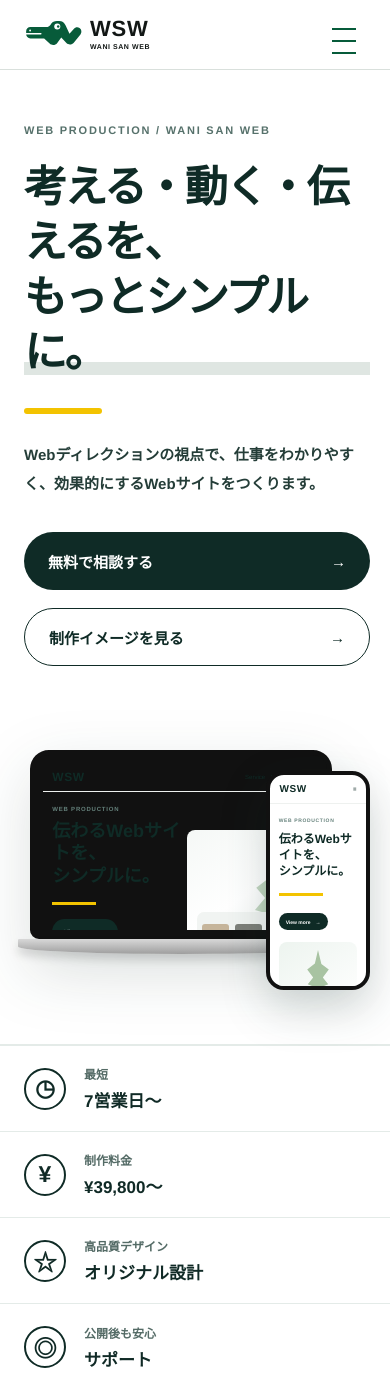
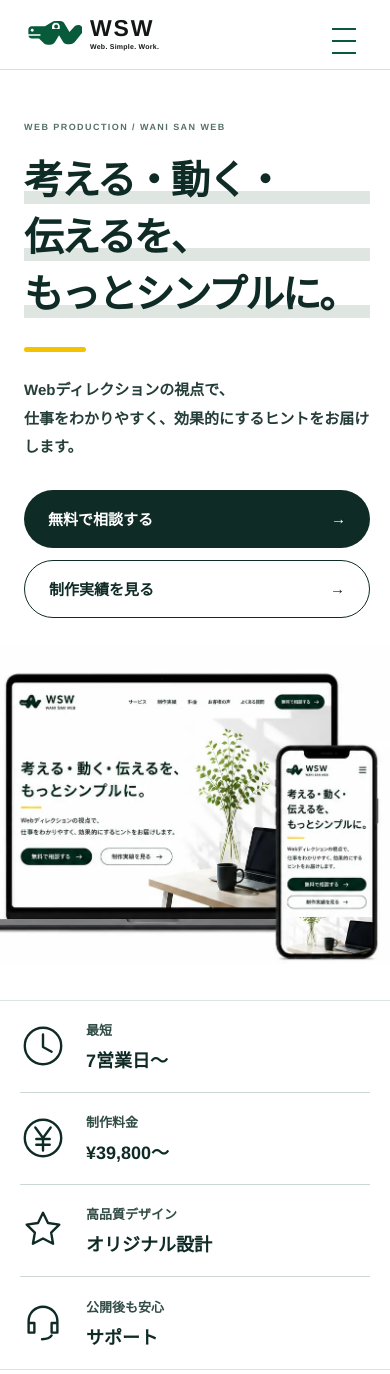
Before and after one commit to oka-wani/web-direction-lab, an Astro site: page / in a window 390 px wide. Shown: the top 1374 px of the page. Built offline with nearby package versions, Linux system fonts and the light colour scheme; Astro itself is replaced by a stand-in of ours.

Commit message:
fix: align top MV with approved design

```diff
--- a/app/components/BrandLogo.tsx
+++ b/app/components/BrandLogo.tsx
@@ -4,18 +4,18 @@
 };
 
 export function WaniMark({ className = "" }: { className?: string }) {
-  return <svg className={className} viewBox="0 0 190 88" role="img" aria-label="横向きのワニとWを組み合わせたWANI SAN WEBのシンボル">
-    <path d="M7 34c0-8 6-14 14-14h51c8 0 13-4 17-11C93 3 99 0 108 0h7c10 0 17 5 21 14l13 28 14-16c5-6 13-7 19-3 7 5 8 14 3 21l-22 27c-6 7-17 8-24 1l-17-18-13 18c-6 8-18 9-25 2L66 57H21C13 57 7 51 7 43v-9Z" fill="currentColor" />
-    <circle cx="109" cy="18" r="10" fill="#fff" />
-    <circle cx="112" cy="18" r="4" fill="currentColor" />
-    <path d="M7 42h48" stroke="#fff" strokeWidth="5" strokeLinecap="round" />
-    <circle cx="20" cy="31" r="3" fill="#fff" />
+  return <svg className={className} viewBox="0 0 240 112" role="img" aria-label="横向きのワニとWを組み合わせたWSWのシンボル">
+    <path d="M18 36c0-8 6-14 14-14h55L116 4c5-3 10-4 16-4h18c8 0 14 4 18 11l20 35 18-20c5-6 11-9 18-9 9 0 16 5 19 13 3 7 1 15-4 21l-28 35c-5 7-12 10-21 10h-10c-9 0-16-4-20-12l-15-25-16 27c-5 8-12 12-21 12h-9c-8 0-15-3-20-9L62 72H32c-8 0-14-6-14-14V36Z" fill="currentColor" />
+    <circle cx="34" cy="38" r="6" fill="var(--brand-logo-cutout, #fff)" />
+    <path d="M18 58h48" stroke="var(--brand-logo-cutout, #fff)" strokeWidth="6" strokeLinecap="round" />
+    <path d="M116 33V23c0-9 7-16 16-16s16 7 16 16v10h-32Z" fill="var(--brand-logo-cutout, #fff)" />
+    <circle cx="133" cy="23" r="8" fill="currentColor" />
   </svg>;
 }
 
 export function BrandLogo({ compact = false, className = "" }: BrandLogoProps) {
   return <span className={`brand-logo ${compact ? "brand-logo--compact" : ""} ${className}`.trim()}>
     <WaniMark className="brand-logo-mark" />
-    {!compact && <span className="brand-logo-lockup"><strong>WSW</strong><small>WANI SAN WEB</small></span>}
+    {!compact && <span className="brand-logo-lockup"><strong>WSW</strong><small>Web. Simple. Work.</small></span>}
   </span>;
 }
--- a/app/components/HomeHero.tsx
+++ b/app/components/HomeHero.tsx
@@ -1,44 +1,41 @@
+function FeatureIcon({ type }: { type: "clock" | "yen" | "star" | "support" }) {
+  if (type === "clock") return <svg viewBox="0 0 48 48" aria-hidden="true"><circle cx="24" cy="24" r="19" /><path d="M24 12v13l9 5" /></svg>;
+  if (type === "yen") return <svg viewBox="0 0 48 48" aria-hidden="true"><circle cx="24" cy="24" r="19" /><path d="m16 13 8 11 8-11M17 25h14M17 31h14M24 24v13" /></svg>;
+  if (type === "star") return <svg viewBox="0 0 48 48" aria-hidden="true"><path d="m24 6 5.2 10.7 11.8 1.7-8.5 8.3 2 11.7L24 32.9l-10.5 5.5 2-11.7L7 18.4l11.8-1.7L24 6Z" /></svg>;
+  return <svg viewBox="0 0 48 48" aria-hidden="true"><path d="M9 27v-5a15 15 0 0 1 30 0v5M9 27v7h6V24H9M39 27v7h-6V24h6M33 37c-2 3-5 4-10 4" /></svg>;
+}
+
 export function HomeHero() {
   return <>
     <section className="wsw-mv">
       <div className="wsw-mv__inner">
         <div className="wsw-mv__copy">
           <p className="wsw-mv__eyebrow">WEB PRODUCTION / WANI SAN WEB</p>
-          <h1>考える・動く・伝えるを、<br /><span>もっとシンプルに。</span></h1>
+          <h1>
+            <span className="wsw-mv__headline-line"><span>考える・動く・</span><span>伝えるを、</span></span>
+            <span className="wsw-mv__headline-line">もっとシンプルに。</span>
+          </h1>
           <i className="wsw-mv__accent" aria-hidden="true" />
-          <p className="wsw-mv__lead">Webディレクションの視点で、<br className="wsw-mv__pc" />仕事をわかりやすく、効果的にするWebサイトをつくります。</p>
+          <p className="wsw-mv__lead"><span>Webディレクションの視点で、</span><span>仕事をわかりやすく、効果的にするヒントをお届けします。</span></p>
           <div className="wsw-mv__actions">
             <a className="wsw-mv__primary" href="/contact">無料で相談する <b>→</b></a>
-            <a className="wsw-mv__secondary" href="/examples">制作イメージを見る <b>→</b></a>
+            <a className="wsw-mv__secondary" href="/examples">制作実績を見る <b>→</b></a>
           </div>
         </div>
 
-        <div className="wsw-mv__devices" aria-label="PCとスマートフォンでのWebサイト表示イメージ">
-          <div className="wsw-device wsw-device--desktop">
-            <div className="wsw-device__screen">
-              <div className="wsw-screen__header"><b>WSW</b><span>Service　Works　About</span></div>
-              <div className="wsw-screen__body">
-                <div><small>WEB PRODUCTION</small><strong>伝わるWebサイトを、<br />シンプルに。</strong><i /><em>View more　→</em></div>
-                <div className="wsw-screen__visual"><span /><span /><span /></div>
-              </div>
-            </div>
-            <div className="wsw-device__base" />
-          </div>
-          <div className="wsw-device wsw-device--mobile">
-            <div className="wsw-device__screen">
-              <div className="wsw-screen__header"><b>WSW</b><span>≡</span></div>
-              <div className="wsw-screen__mobile-body"><small>WEB PRODUCTION</small><strong>伝わるWebサイトを、<br />シンプルに。</strong><i /><em>View more　→</em><div /></div>
-            </div>
-          </div>
+        <div className="wsw-mv__devices">
+          <img src="/images/home/wsw-mv-devices.webp" alt="PCとスマートフォンでのWani san Web表示イメージ" />
         </div>
       </div>
     </section>
 
     <div className="wsw-mv__proof" aria-label="WANI SAN WEBの特徴">
-      <div><span className="wsw-proof-icon">◷</span><p><small>最短</small><b>7営業日〜</b></p></div>
-      <div><span className="wsw-proof-icon">¥</span><p><small>制作料金</small><b>¥39,800〜</b></p></div>
-      <div><span className="wsw-proof-icon">☆</span><p><small>高品質デザイン</small><b>オリジナル設計</b></p></div>
-      <div><span className="wsw-proof-icon">◎</span><p><small>公開後も安心</small><b>サポート</b></p></div>
+      <div className="wsw-mv__proof-inner">
+        <div><span className="wsw-proof-icon"><FeatureIcon type="clock" /></span><p><small>最短</small><b>7営業日〜</b></p></div>
+        <div><span className="wsw-proof-icon"><FeatureIcon type="yen" /></span><p><small>制作料金</small><b>¥39,800〜</b></p></div>
+        <div><span className="wsw-proof-icon"><FeatureIcon type="star" /></span><p><small>高品質デザイン</small><b>オリジナル設計</b></p></div>
+        <div><span className="wsw-proof-icon"><FeatureIcon type="support" /></span><p><small>公開後も安心</small><b>サポート</b></p></div>
+      </div>
     </div>
   </>;
 }
--- a/app/mv-refresh.css
+++ b/app/mv-refresh.css
@@ -4,87 +4,75 @@
   --wsw-yellow:#f3c300;
 }
 
-/* Brand regulation lockup */
-.brand-logo{display:inline-flex;align-items:center;gap:12px;color:var(--wsw-brand);line-height:1}
-.brand-logo-mark{display:block;width:62px;height:auto;flex:0 0 auto}
-.brand-logo-lockup{display:flex;flex-direction:column;align-items:flex-start;gap:4px}
-.brand-logo-lockup strong{font-size:28px;line-height:.9;font-weight:900;letter-spacing:.035em}
-.brand-logo-lockup small{font-size:9px;line-height:1;font-weight:800;letter-spacing:.08em}
+/* Official brand lockup */
+.brand-logo{--brand-logo-cutout:#fff;display:inline-flex;align-items:center;gap:11px;color:var(--wsw-brand);line-height:1}
+.brand-logo-mark{display:block;width:66px;height:auto;flex:0 0 auto}
+.brand-logo-lockup{display:flex;flex-direction:column;align-items:flex-start;gap:5px}
+.brand-logo-lockup strong{font-size:31px;line-height:.82;font-weight:900;letter-spacing:.08em}
+.brand-logo-lockup small{font-size:9px;line-height:1;font-weight:800;letter-spacing:.035em}
 .brand-logo--compact .brand-logo-mark{width:50px}
 .site-header .logo span:after{display:none!important}
 .site-header .logo{font-size:inherit;letter-spacing:normal}
+.site-footer .brand-logo{--brand-logo-cutout:var(--charcoal);color:#fff}
 
-/* Approved top MV direction */
-.wsw-mv{background:#fff;border-bottom:1px solid #e4ebe8}
-.wsw-mv__inner{width:min(1420px,calc(100% - 64px));min-height:650px;margin:0 auto;display:grid;grid-template-columns:minmax(0,.93fr) minmax(520px,1.07fr);gap:42px;align-items:center;padding:72px 0 58px}
-.wsw-mv__copy{padding-left:4px}
-.wsw-mv__eyebrow{margin:0 0 24px;color:#56716b;font-size:11px;font-weight:850;letter-spacing:.16em}
-.wsw-mv h1{margin:0;color:var(--wsw-brand);font-size:clamp(48px,5.15vw,78px);line-height:1.22;letter-spacing:-.055em;font-weight:900}
-.wsw-mv h1 span{display:inline-block}
-.wsw-mv__accent{display:block;width:78px;height:6px;margin:28px 0 26px;background:var(--wsw-yellow);border-radius:999px}
-.wsw-mv__lead{margin:0;color:#243d38;font-size:clamp(16px,1.35vw,20px);font-weight:650;line-height:1.95}
+/* Approved white MV */
+.wsw-mv{overflow:hidden;background:#fff}
+.wsw-mv__inner{width:min(1536px,calc(100% - 80px));min-height:650px;margin:0 auto;display:grid;grid-template-columns:minmax(0,46fr) minmax(0,54fr);gap:18px;align-items:center;padding:54px 0 46px}
+.wsw-mv__copy{position:relative;z-index:2;padding-left:4px}
+.wsw-mv__eyebrow{margin:0 0 26px;color:#56716b;font-size:11px;font-weight:850;letter-spacing:.16em}
+.wsw-mv h1{margin:0;color:var(--wsw-brand);font-size:clamp(46px,3.7vw,60px);line-height:1.62;letter-spacing:-.055em;font-weight:900;word-break:keep-all}
+.wsw-mv__headline-line{display:block;white-space:nowrap}
+.wsw-mv__headline-line>span{display:inline}
+.wsw-mv__accent{display:block;width:84px;height:6px;margin:24px 0 29px;background:var(--wsw-yellow);border-radius:999px}
+.wsw-mv__lead{margin:0;color:#243d38;font-size:clamp(16px,1.15vw,19px);font-weight:650;line-height:2}
+.wsw-mv__lead span{display:block;white-space:nowrap}
 .wsw-mv__actions{display:flex;flex-wrap:wrap;gap:18px;margin-top:34px}
 .wsw-mv__primary,.wsw-mv__secondary{min-width:224px;min-height:58px;padding:0 24px;display:inline-flex;align-items:center;justify-content:space-between;gap:18px;border-radius:999px;font-size:15px;font-weight:850;transition:transform .2s ease,background .2s ease}
 .wsw-mv__primary{background:var(--wsw-brand);color:#fff}
 .wsw-mv__secondary{border:1.5px solid var(--wsw-brand);background:#fff;color:var(--wsw-brand)}
 .wsw-mv__primary:hover,.wsw-mv__secondary:hover{transform:translateY(-2px)}
 
-.wsw-mv__devices{position:relative;min-height:470px;display:flex;align-items:center;justify-content:flex-end;padding:28px 30px 10px 0}
-.wsw-device{position:relative;color:var(--wsw-brand)}
-.wsw-device--desktop{width:min(650px,90%);filter:drop-shadow(0 20px 30px rgba(15,43,38,.14))}
-.wsw-device--desktop .wsw-device__screen{aspect-ratio:16/10;padding:14px;border:8px solid #111;border-bottom-width:14px;border-radius:19px 19px 9px 9px;background:#111;overflow:hidden}
-.wsw-device__screen{background:#fff}
-.wsw-device__base{width:108%;height:15px;margin-left:-4%;background:linear-gradient(#d8d8d8,#9e9e9e);border-radius:1px 1px 50% 50%;box-shadow:0 6px 10px rgba(0,0,0,.15)}
-.wsw-screen__header{height:18%;padding:0 3.5%;display:flex;align-items:center;justify-content:space-between;border-bottom:1px solid #eef1ef;font-size:9px}
-.wsw-screen__header b{font-size:19px;letter-spacing:.05em}
-.wsw-screen__body{height:82%;display:grid;grid-template-columns:1.05fr .95fr;align-items:center;padding:5% 3.5% 3.5%}
-.wsw-screen__body small,.wsw-screen__mobile-body small{display:block;margin-bottom:8px;color:#65817b;font-size:8px;font-weight:850;letter-spacing:.13em}
-.wsw-screen__body strong{display:block;font-size:29px;line-height:1.26}
-.wsw-screen__body i,.wsw-screen__mobile-body i{display:block;width:44px;height:3px;margin:14px 0;background:var(--wsw-yellow)}
-.wsw-screen__body em,.wsw-screen__mobile-body em{display:inline-flex;padding:8px 12px;background:var(--wsw-brand);color:#fff;border-radius:999px;font-size:8px;font-style:normal;font-weight:800}
-.wsw-screen__visual{height:82%;align-self:end;position:relative;overflow:hidden;border-radius:8px 8px 0 0;background:linear-gradient(145deg,#f5f8f6 0%,#fff 53%,#edf3ef 100%)}
-.wsw-screen__visual::before{content:"";position:absolute;width:36%;height:76%;right:12%;bottom:0;background:linear-gradient(90deg,#cbdcc9,#9fbd9c);border-radius:48% 48% 12px 12px;clip-path:polygon(48% 0,60% 25%,88% 35%,68% 48%,91% 61%,64% 66%,75% 100%,25% 100%,36% 65%,9% 61%,32% 47%,12% 35%,40% 24%)}
-.wsw-screen__visual::after{content:"";position:absolute;left:8%;right:8%;bottom:0;height:28%;background:#f1f4f2;border-radius:7px 7px 0 0}
-.wsw-screen__visual span{position:absolute;z-index:2;bottom:8%;width:22%;height:9%;background:#c6b59b;border-radius:3px}
-.wsw-screen__visual span:nth-child(1){left:12%}.wsw-screen__visual span:nth-child(2){left:39%;background:#7d7f79}.wsw-screen__visual span:nth-child(3){right:10%;background:#b9aa96}
+.wsw-mv__devices{position:relative;z-index:1;display:flex;align-items:center;justify-content:flex-end;min-width:0}
+.wsw-mv__devices img{display:block;width:100%;height:auto;object-fit:contain}
 
-.wsw-device--mobile{position:absolute;right:0;bottom:22px;width:165px;filter:drop-shadow(0 18px 22px rgba(15,43,38,.2))}
-.wsw-device--mobile .wsw-device__screen{aspect-ratio:9/19;border:7px solid #111;border-radius:28px;overflow:hidden}
-.wsw-device--mobile .wsw-screen__header{height:14%;padding:0 10%;font-size:13px}
-.wsw-device--mobile .wsw-screen__header b{font-size:15px}
-.wsw-screen__mobile-body{padding:15% 10%}
-.wsw-screen__mobile-body strong{display:block;font-size:20px;line-height:1.35}
-.wsw-screen__mobile-body>div{height:105px;margin-top:24px;border-radius:8px;background:linear-gradient(145deg,#edf4ef,#fff);position:relative;overflow:hidden}
-.wsw-screen__mobile-body>div::after{content:"";position:absolute;left:32%;right:32%;bottom:0;height:88%;background:#a8c3a2;clip-path:polygon(50% 0,62% 25%,88% 35%,67% 49%,86% 61%,62% 66%,73% 100%,27% 100%,38% 66%,14% 61%,33% 49%,12% 35%,39% 24%)}
-
-.wsw-mv__proof{width:100%;display:grid;grid-template-columns:repeat(4,1fr);border-top:1px solid #e4ebe8;border-bottom:1px solid #e4ebe8;background:#fff}
-.wsw-mv__proof>div{min-height:112px;padding:24px clamp(20px,3vw,48px);display:flex;align-items:center;gap:18px;border-right:1px solid #e4ebe8}
-.wsw-mv__proof>div:last-child{border-right:0}
-.wsw-proof-icon{width:48px;height:48px;display:grid;place-items:center;flex:0 0 auto;border:2px solid var(--wsw-brand);border-radius:50%;font-size:23px;font-weight:700}
+.wsw-mv__proof{border-top:1px solid #dce5e0;border-bottom:1px solid #dce5e0;background:#fff}
+.wsw-mv__proof-inner{width:min(1400px,calc(100% - 64px));margin:0 auto;display:grid;grid-template-columns:repeat(4,minmax(0,1fr))}
+.wsw-mv__proof-inner>div{min-height:132px;padding:25px clamp(20px,2.8vw,42px);display:flex;align-items:center;gap:20px;border-right:1px solid #ccd8d3}
+.wsw-mv__proof-inner>div:last-child{border-right:0}
+.wsw-proof-icon{width:58px;height:58px;display:grid;place-items:center;flex:0 0 auto;color:var(--wsw-brand)}
+.wsw-proof-icon svg{display:block;width:100%;height:100%;fill:none;stroke:currentColor;stroke-width:2.5;stroke-linecap:round;stroke-linejoin:round}
 .wsw-mv__proof p{margin:0}
 .wsw-mv__proof small,.wsw-mv__proof b{display:block}
-.wsw-mv__proof small{margin-bottom:5px;color:#546b66;font-size:12px;font-weight:700}
-.wsw-mv__proof b{font-size:17px}
+.wsw-mv__proof small{margin-bottom:7px;color:#314b45;font-size:13px;font-weight:700}
+.wsw-mv__proof b{color:var(--wsw-brand);font-size:20px;white-space:nowrap}
 
-@media(max-width:1100px){
-  .wsw-mv__inner{grid-template-columns:1fr;gap:26px;padding-top:70px}
+@media(max-width:1180px){
+  .wsw-mv__inner{grid-template-columns:1fr;gap:28px;padding:72px 0 48px}
   .wsw-mv__copy{max-width:820px}
-  .wsw-mv__devices{min-height:420px;justify-content:center;padding-right:70px}
-  .wsw-device--mobile{right:7%}
-  .wsw-mv__proof{grid-template-columns:repeat(2,1fr)}
-  .wsw-mv__proof>div:nth-child(2){border-right:0}
-  .wsw-mv__proof>div:nth-child(-n+2){border-bottom:1px solid #e4ebe8}
+  .wsw-mv h1{font-size:clamp(48px,6.2vw,64px)}
+  .wsw-mv__devices{width:min(900px,100%);margin:0 auto}
+  .wsw-mv__proof-inner{grid-template-columns:repeat(2,1fr)}
+  .wsw-mv__proof-inner>div:nth-child(2){border-right:0}
+  .wsw-mv__proof-inner>div:nth-child(-n+2){border-bottom:1px solid #ccd8d3}
 }
 
 @media(max-width:720px){
-  .brand-logo{gap:8px}.brand-logo-mark{width:48px}.brand-logo-lockup strong{font-size:22px}.brand-logo-lockup small{font-size:7px}
-  .wsw-mv__inner{width:calc(100% - 40px);padding:54px 0 42px}
-  .wsw-mv h1{font-size:clamp(38px,11vw,54px);line-height:1.28}
-  .wsw-mv__lead{font-size:15px}.wsw-mv__pc{display:none}
-  .wsw-mv__actions{display:grid}.wsw-mv__primary,.wsw-mv__secondary{width:100%;min-width:0}
-  .wsw-mv__devices{min-height:310px;padding:10px 28px 0 0}
-  .wsw-device--desktop{width:94%}.wsw-device--desktop .wsw-device__screen{border-width:5px;border-bottom-width:9px;padding:8px}
-  .wsw-screen__header b{font-size:12px}.wsw-screen__header span{font-size:6px}.wsw-screen__body strong{font-size:18px}.wsw-screen__body small,.wsw-screen__body em{font-size:6px}
-  .wsw-device--mobile{width:104px;right:0;bottom:12px}.wsw-device--mobile .wsw-device__screen{border-width:4px;border-radius:18px}.wsw-device--mobile .wsw-screen__header b{font-size:10px}.wsw-screen__mobile-body{padding:13% 9%}.wsw-screen__mobile-body small{font-size:5px}.wsw-screen__mobile-body strong{font-size:12px}.wsw-screen__mobile-body em{font-size:5px;padding:5px 7px}.wsw-screen__mobile-body>div{height:64px;margin-top:12px}
-  .wsw-mv__proof{grid-template-columns:1fr}.wsw-mv__proof>div{min-height:86px;border-right:0;border-bottom:1px solid #e4ebe8;padding:18px 24px}.wsw-mv__proof>div:last-child{border-bottom:0}.wsw-proof-icon{width:42px;height:42px}
+  .brand-logo{gap:8px}.brand-logo-mark{width:50px}.brand-logo-lockup strong{font-size:23px}.brand-logo-lockup small{font-size:7px}
+  .wsw-mv__inner{width:calc(100% - 40px);min-height:0;padding:52px 0 36px}
+  .wsw-mv__eyebrow{margin-bottom:20px;font-size:9px}
+  .wsw-mv h1{font-size:clamp(34px,10.1vw,43px);line-height:1.45;letter-spacing:-.06em}
+  .wsw-mv__headline-line:first-child{white-space:normal}
+  .wsw-mv__headline-line:first-child>span{display:block;white-space:nowrap}
+  .wsw-mv__headline-line:last-child{white-space:nowrap}
+  .wsw-mv__accent{width:62px;height:5px;margin:24px 0}
+  .wsw-mv__lead{font-size:15px;line-height:1.9}
+  .wsw-mv__lead span{white-space:normal}
+  .wsw-mv__actions{display:grid;gap:12px;margin-top:28px}.wsw-mv__primary,.wsw-mv__secondary{width:100%;min-width:0}
+  .wsw-mv__devices{width:112%;margin-left:-6%}
+  .wsw-mv__proof-inner{width:calc(100% - 40px);grid-template-columns:1fr}
+  .wsw-mv__proof-inner>div{min-height:92px;padding:18px 0;border-right:0;border-bottom:1px solid #ccd8d3}
+  .wsw-mv__proof-inner>div:nth-child(2){border-bottom:1px solid #ccd8d3}
+  .wsw-mv__proof-inner>div:last-child{border-bottom:0}
+  .wsw-proof-icon{width:46px;height:46px}
+  .wsw-mv__proof b{font-size:18px}
 }
```
Also changed, not shown: public/images/home/wsw-mv-devices.webp (added).
